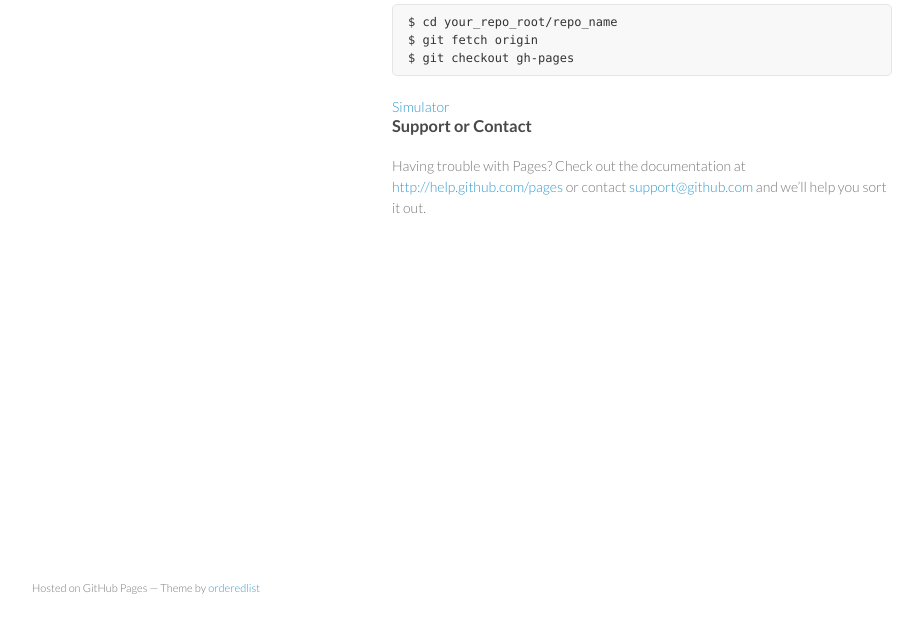
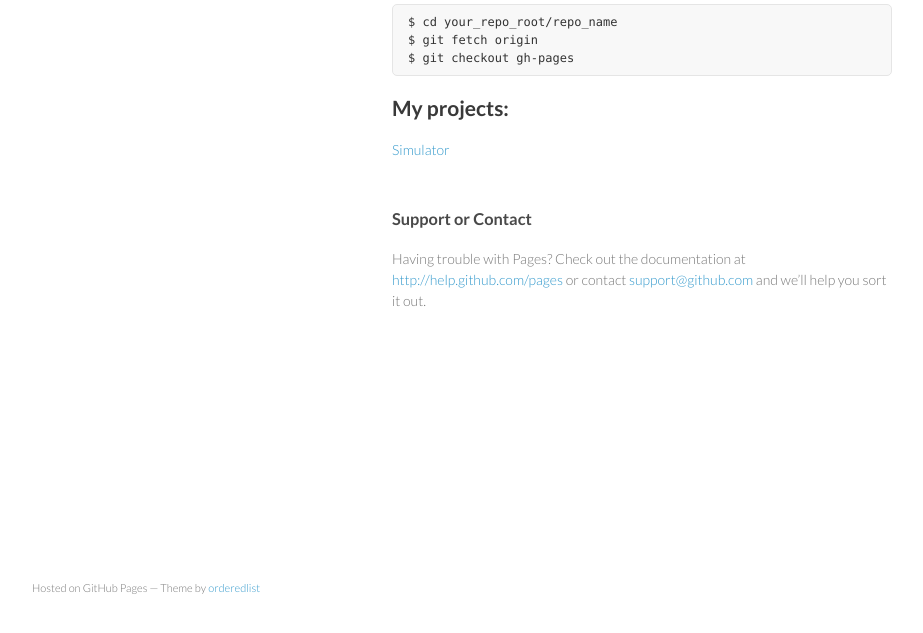
Before and after one commit to simnale/simnale.github.com, a plain HTML site: page index.html in a window 1280 px wide. Shown: the part 133-766 px from the top of the page, without its empty margins (178-1101 px from the left). Drawn offline with Linux system fonts and the light colour scheme.

Commit message:
Update index.html

```diff
--- a/index.html
+++ b/index.html
@@ -32,7 +32,10 @@ $ git fetch origin
 $ git checkout gh-pages
 </code></pre>
 
-<a href="https://github.com/simnale/simulator">Simulator</a>
+<section>
+<h2>My projects:</h2>
+<a href="http://simnale.github.com/simulator/">Simulator</a>
+</section>
 
 <h3>Support or Contact</h3>
 
```
